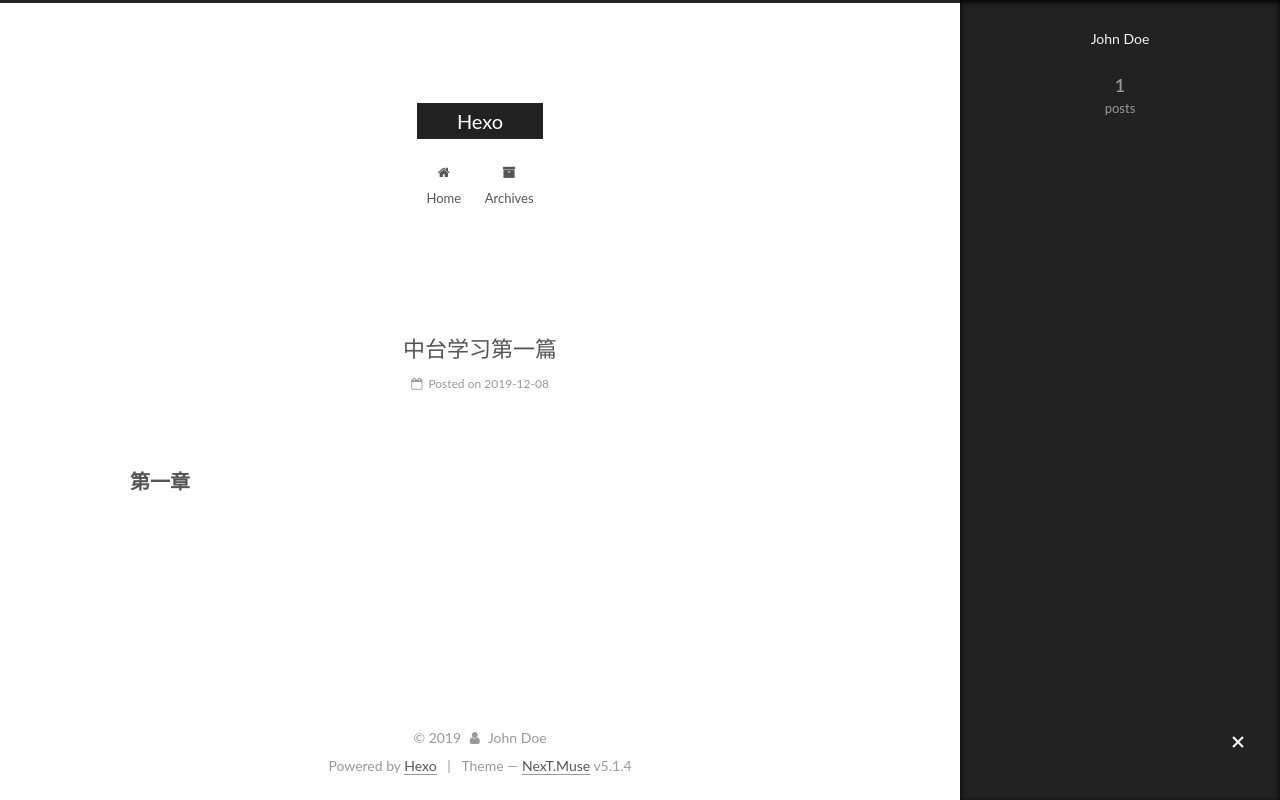
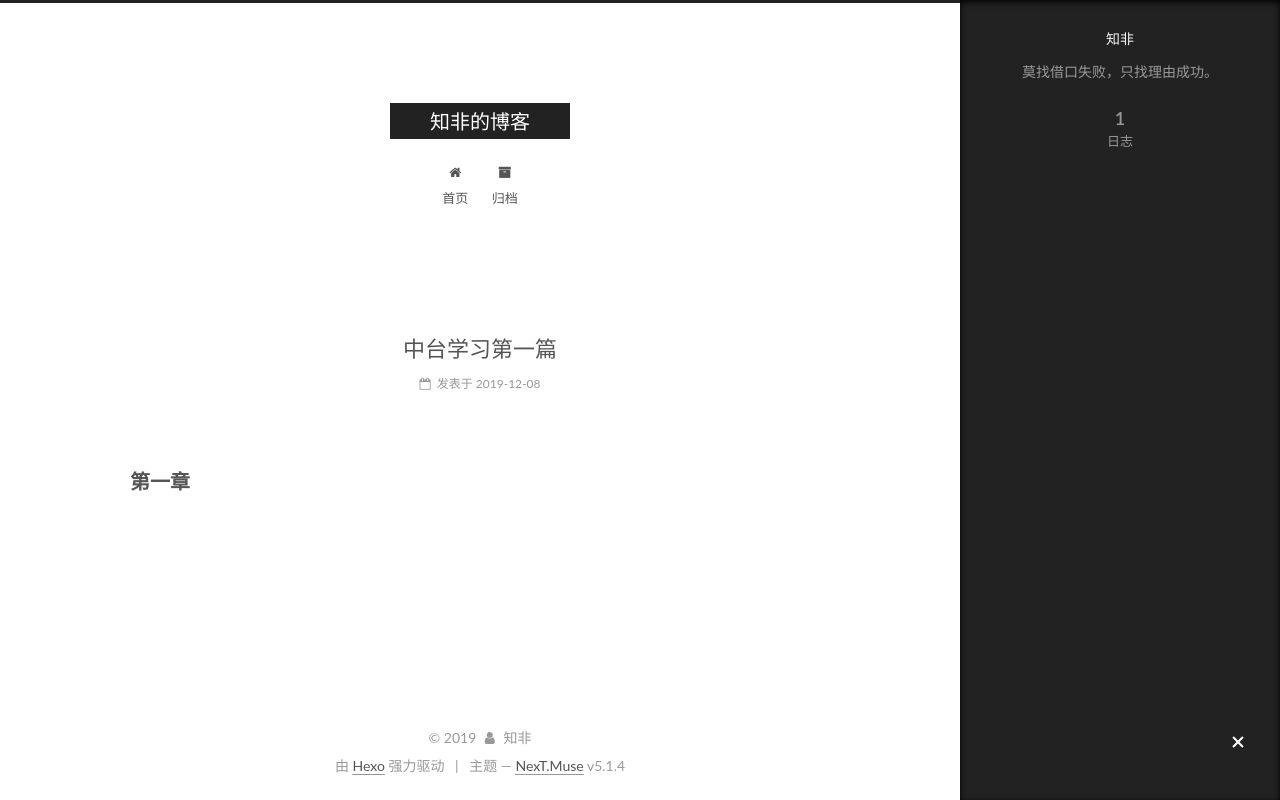
Before and after one commit to caimengkuang/caimengkuang.github.io, a plain HTML site: page index.html in a window 1280 px wide. Both pictures are taken after a click on the element 1238 px from the left and 743 px from the top of the page. Drawn offline with Linux system fonts and the light colour scheme.

Commit message:
Site updated: 2019-12-08 18:13:58

```diff
--- a/css/main.css
+++ b/css/main.css
@@ -1822,7 +1822,7 @@ pre .javascript .function {
   width: 4px;
   height: 4px;
   border-radius: 50%;
-  background: #e87d05;
+  background: #ffc739;
 }
 .links-of-blogroll {
   font-size: 13px;
--- a/index.html
+++ b/index.html
@@ -5,7 +5,7 @@
 
 
 
-<html class="theme-next muse use-motion" lang="en">
+<html class="theme-next muse use-motion" lang="zh-Hans">
 <head>
   <meta charset="UTF-8"/>
 <meta http-equiv="X-UA-Compatible" content="IE=edge" />
@@ -79,11 +79,13 @@
 
 
 
+<meta name="description" content="莫找借口失败，只找理由成功。">
 <meta property="og:type" content="website">
-<meta property="og:title" content="Hexo">
+<meta property="og:title" content="知非的博客">
 <meta property="og:url" content="http:&#x2F;&#x2F;yoursite.com&#x2F;index.html">
-<meta property="og:site_name" content="Hexo">
-<meta property="og:locale" content="en">
+<meta property="og:site_name" content="知非的博客">
+<meta property="og:description" content="莫找借口失败，只找理由成功。">
+<meta property="og:locale" content="zh-Hans">
 <meta name="twitter:card" content="summary">
 
 
@@ -100,7 +102,7 @@
     motion: {"enable":true,"async":false,"transition":{"post_block":"fadeIn","post_header":"slideDownIn","post_body":"slideDownIn","coll_header":"slideLeftIn","sidebar":"slideUpIn"}},
     duoshuo: {
       userId: '0',
-      author: 'Author'
+      author: '博主'
     },
     algolia: {
       applicationID: '',
@@ -120,7 +122,7 @@
 
 
 
-  <title>Hexo</title>
+  <title>知非的博客</title>
 
 
 
@@ -132,7 +134,7 @@
 
 </head>
 
-<body itemscope itemtype="http://schema.org/WebPage" lang="en">
+<body itemscope itemtype="http://schema.org/WebPage" lang="zh-Hans">
 
 
 
@@ -151,7 +153,7 @@
     <div class="custom-logo-site-title">
       <a href="/"  class="brand" rel="start">
         <span class="logo-line-before"><i></i></span>
-        <span class="site-title">Hexo</span>
+        <span class="site-title">知非的博客</span>
         <span class="logo-line-after"><i></i></span>
       </a>
     </div>
@@ -181,7 +183,7 @@
 
               <i class="menu-item-icon fa fa-fw fa-home"></i> <br />
 
-            Home
+            首页
           </a>
         </li>
 
@@ -191,7 +193,7 @@
 
               <i class="menu-item-icon fa fa-fw fa-archive"></i> <br />
 
-            Archives
+            归档
           </a>
         </li>
 
@@ -231,13 +233,13 @@
     <link itemprop="mainEntityOfPage" href="http://yoursite.com/2019/12/08/%E4%B8%AD%E5%8F%B0%E5%AD%A6%E4%B9%A0%E7%AC%AC%E4%B8%80%E7%AF%87/">
 
     <span hidden itemprop="author" itemscope itemtype="http://schema.org/Person">
-      <meta itemprop="name" content="John Doe">
+      <meta itemprop="name" content="知非">
       <meta itemprop="description" content="">
       <meta itemprop="image" content="/images/avatar.gif">
     </span>
 
     <span hidden itemprop="publisher" itemscope itemtype="http://schema.org/Organization">
-      <meta itemprop="name" content="Hexo">
+      <meta itemprop="name" content="知非的博客">
     </span>
 
 
@@ -257,9 +259,9 @@
                 <i class="fa fa-calendar-o"></i>
               </span>
 
-                <span class="post-meta-item-text">Posted on</span>
+                <span class="post-meta-item-text">发表于</span>
 
-              <time title="Post created" itemprop="dateCreated datePublished" datetime="2019-12-08T16:32:13+08:00">
+              <time title="创建于" itemprop="dateCreated datePublished" datetime="2019-12-08T16:32:13+08:00">
                 2019-12-08
               </time>
 
@@ -369,8 +371,8 @@
         <div class="site-overview">
           <div class="site-author motion-element" itemprop="author" itemscope itemtype="http://schema.org/Person">
 
-              <p class="site-author-name" itemprop="name">John Doe</p>
-              <p class="site-description motion-element" itemprop="description"></p>
+              <p class="site-author-name" itemprop="name">知非</p>
+              <p class="site-description motion-element" itemprop="description">莫找借口失败，只找理由成功。</p>
           </div>
 
           <nav class="site-state motion-element">
@@ -381,7 +383,7 @@
                 <a href="/archives/%20%7C%7C%20archive">
 
                   <span class="site-state-item-count">1</span>
-                  <span class="site-state-item-name">posts</span>
+                  <span class="site-state-item-name">日志</span>
                 </a>
               </div>
 
@@ -425,13 +427,13 @@
   <span class="with-love">
     <i class="fa fa-user"></i>
   </span>
-  <span class="author" itemprop="copyrightHolder">John Doe</span>
+  <span class="author" itemprop="copyrightHolder">知非</span>
 
 
 </div>
 
 
-  <div class="powered-by">Powered by <a class="theme-link" target="_blank" href="https://hexo.io">Hexo</a></div>
+  <div class="powered-by">由 <a class="theme-link" target="_blank" href="https://hexo.io">Hexo</a> 强力驱动</div>
 
 
 
@@ -439,7 +441,7 @@
 
 
 
-  <div class="theme-info">Theme &mdash; <a class="theme-link" target="_blank" href="https://github.com/iissnan/hexo-theme-next">NexT.Muse</a> v5.1.4</div>
+  <div class="theme-info">主题 &mdash; <a class="theme-link" target="_blank" href="https://github.com/iissnan/hexo-theme-next">NexT.Muse</a> v5.1.4</div>
 
 
 
```
Also changed, not shown: 2019/12/08/中台学习第一篇/index.html (+21 -21 lines), archives/2019/12/index.html (+19 -17 lines), archives/2019/index.html (+19 -17 lines), archives/index.html (+19 -17 lines).
